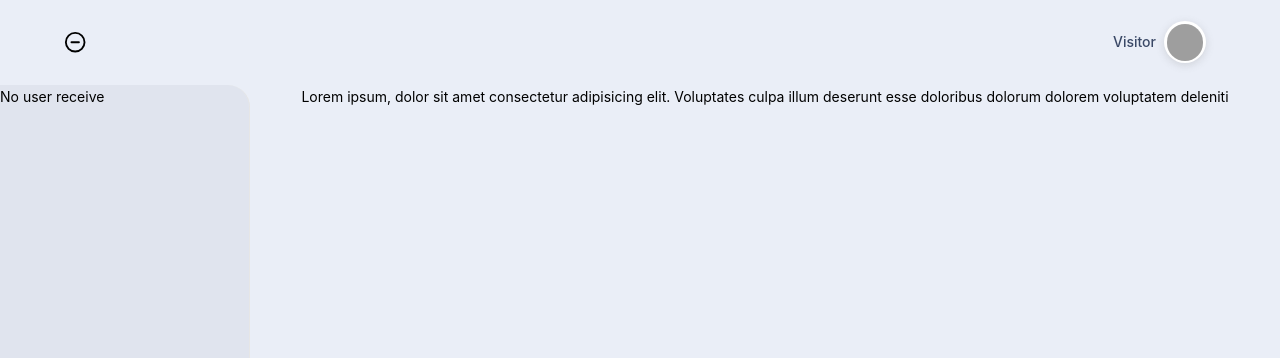
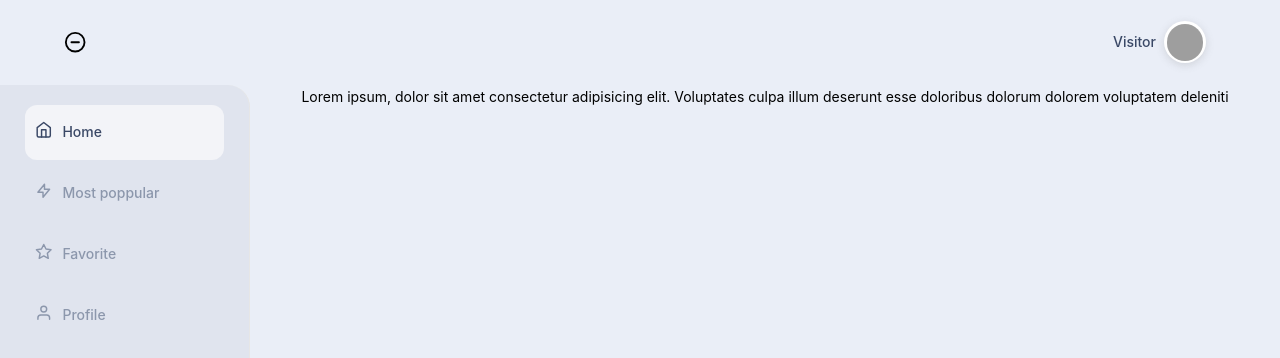
Before and after one commit to Grapeka/Intern-sniper-client, a React (Vite) app: page / in a window 1280 px wide. Shown: the top 358 px of the page. Built offline with nearby package versions, Linux system fonts and the light colour scheme; grey boxes are pictures that could not be loaded.

Commit message:
feat: add sidebar menu item

```diff
--- a/src/components/SideBar/Menu/MenuItem.tsx
+++ b/src/components/SideBar/Menu/MenuItem.tsx
@@ -1,7 +1,40 @@
-import React from "react";
+import { ClassNames } from "@emotion/react";
+import React, { useState } from "react";
+import classes from "./menuItem.module.scss";
+import { useNavigate } from "react-router-dom";
 
-function MenuItem() {
-  return <div>MenuItem</div>;
+interface item {
+  name: string;
+  link: string;
+  icon: JSX.Element;
+}
+
+type Props = {
+  item: item;
+  focusIndex: any;
+  setFocusIndex: any;
+};
+
+function MenuItem(props: Props) {
+  const defaultStyle = `${classes.item} ${classes.default}`;
+  const focusStyle = `${classes.item} ${classes.active}`;
+  const navigate = useNavigate();
+
+  return (
+    <div
+      className={
+        props.focusIndex === props.item.name ? focusStyle : defaultStyle
+      }
+      onClick={() => {
+        props.setFocusIndex(props.item.name);
+        navigate(props.item.link);
+        console.log(props.item.link);
+      }}
+    >
+      <div className={classes.icon}>{props.item.icon}</div>
+      <div> {props.item.name}</div>
+    </div>
+  );
 }
 
 export default MenuItem;
--- a/src/components/SideBar/Menu/index.module.scss
+++ b/src/components/SideBar/Menu/index.module.scss
@@ -1,2 +1,8 @@
 .container {
+  margin-top: 20px;
+  display: flex;
+  flex-direction: column;
+  justify-content: center;
+  align-items: center;
+  row-gap: 6px;
 }
--- a/src/components/SideBar/Menu/index.tsx
+++ b/src/components/SideBar/Menu/index.tsx
@@ -1,12 +1,124 @@
-import React from "react";
+import React, { useState } from "react";
 
 import classes from "./index.module.scss";
 import MenuItem from "./MenuItem";
+import User from "../../../types/User";
 
-function Menu() {
+import { FiHome } from "react-icons/fi";
+import { HiOutlineLightningBolt } from "react-icons/hi";
+import { TbStar, TbDatabase } from "react-icons/tb";
+import { FiUser } from "react-icons/fi";
+import { BsBookmark, BsListCheck } from "react-icons/bs";
+
+const studentMenu = [
+  { name: "Home", link: "/", icon: <FiHome /> },
+  { name: "Most poppular", link: "/popular", icon: <HiOutlineLightningBolt /> },
+  { name: "Favorite", link: "/favorite", icon: <TbStar /> },
+  { name: "Profile", link: "/profile", icon: <FiUser /> },
+];
+
+const companyMenu = [
+  { name: "Home", link: "/", icon: <FiHome /> },
+  { name: "Most poppular", link: "/popular", icon: <HiOutlineLightningBolt /> },
+  { name: "My program", link: "/myProgram", icon: <BsBookmark /> },
+  { name: "Profile", link: "/profile", icon: <FiUser /> },
+];
+
+const directorMenu = [
+  { name: "Home", link: "/", icon: <FiHome /> },
+  { name: "Most poppular", link: "/popular", icon: <HiOutlineLightningBolt /> },
+  { name: "Validate", link: "/validate", icon: <BsListCheck /> },
+  { name: "Transaction", link: "/transaction", icon: <TbDatabase /> },
+];
+
+const visitorMenu = [
+  { name: "Home", link: "/", icon: <FiHome /> },
+  { name: "Most poppular", link: "/popular", icon: <HiOutlineLightningBolt /> },
+  { name: "Favorite", link: "/login", icon: <TbStar /> },
+  { name: "Profile", link: "/login", icon: <FiUser /> },
+];
+
+type Props = {
+  user: User;
+};
+
+function Menu(props: Props) {
+  const [focusIndex, setFocusIndex] = useState("Home");
+
+  if (props.user) {
+    switch (props.user.role) {
+      case "Student": {
+        <div className={classes.container}>
+          {studentMenu.map((item, index) => {
+            return (
+              <MenuItem
+                item={item}
+                key={index}
+                focusIndex={focusIndex}
+                setFocusIndex={setFocusIndex}
+              />
+            );
+          })}
+        </div>;
+      }
+      case "Company": {
+        <div className={classes.container}>
+          {companyMenu.map((item, index) => {
+            return (
+              <MenuItem
+                item={item}
+                key={index}
+                focusIndex={focusIndex}
+                setFocusIndex={setFocusIndex}
+              />
+            );
+          })}
+          ;
+        </div>;
+      }
+      case "Director": {
+        <div className={classes.container}>
+          {directorMenu.map((item, index) => {
+            return (
+              <MenuItem
+                item={item}
+                key={index}
+                focusIndex={focusIndex}
+                setFocusIndex={setFocusIndex}
+              />
+            );
+          })}
+        </div>;
+      }
+
+      default: {
+        <div className={classes.container}>
+          {visitorMenu.map((item, index) => {
+            return (
+              <MenuItem
+                item={item}
+                key={index}
+                focusIndex={focusIndex}
+                setFocusIndex={setFocusIndex}
+              />
+            );
+          })}
+        </div>;
+      }
+    }
+  }
   return (
     <div className={classes.container}>
-      <MenuItem />
+      {visitorMenu.map((item, index) => {
+        return (
+          <MenuItem
+            item={item}
+            key={index}
+            focusIndex={focusIndex}
+            setFocusIndex={setFocusIndex}
+          />
+        );
+      })}
     </div>
   );
 }
--- a/src/components/SideBar/Menu/menuItem.module.scss
+++ b/src/components/SideBar/Menu/menuItem.module.scss
@@ -1,3 +1,32 @@
 .item {
-  color: #8893aa;
+  display: flex;
+  flex-direction: row;
+  align-items: center;
+  gap: 10px;
+  width: 80%;
+  height: 55px;
+  border-radius: 12px;
+  font-weight: 500;
+  user-select: none;
+
+  &:hover {
+    cursor: pointer;
+    transition: 0.1s;
+    color: #3a4866;
+  }
+
+  .icon {
+    margin-left: 10px;
+    font-size: 1.25rem;
+  }
 }
+
+.default {
+  transition: 0.1s;
+  color: #8c97ac;
+}
+
+.active {
+  color: #3a4866;
+  background-color: #f3f4f8;
+}
--- a/src/components/SideBar/index.tsx
+++ b/src/components/SideBar/index.tsx
@@ -1,18 +1,26 @@
 import React from "react";
 
 import User from "../../types/User";
-
-import styles from "./index.module.scss";
+import classes from "./index.module.scss";
+import Menu from "./Menu";
 
 type Props = {
   user: User;
 };
 
-function Sidebar(Props: Props) {
-  if (Props.user) {
-    return <div className={styles.container}></div>;
+function Sidebar(props: Props) {
+  if (props.user) {
+    return (
+      <div className={classes.container}>
+        <Menu user={props.user} />
+      </div>
+    );
   }
-  return <div className={styles.container}>No user receive</div>;
+  return (
+    <div className={classes.container}>
+      <Menu user={props.user} />
+    </div>
+  );
 }
 
 export default Sidebar;
```
